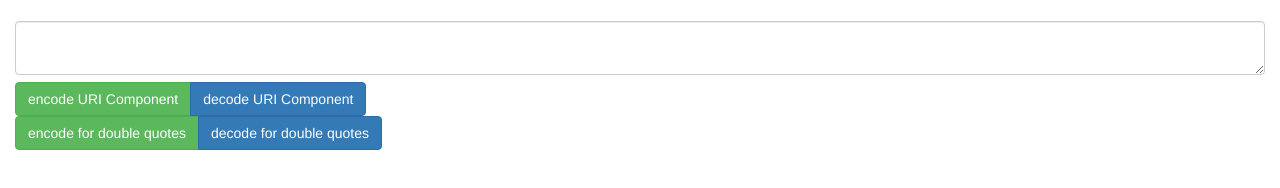
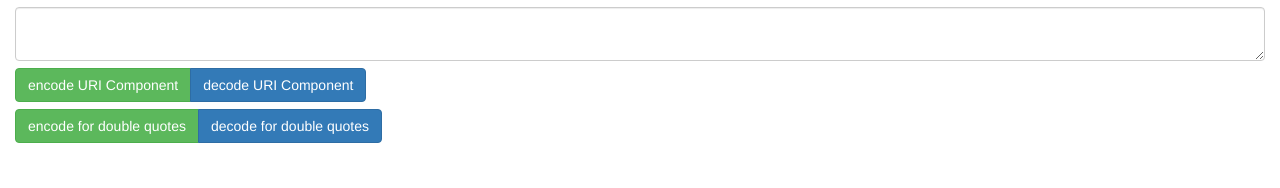
Before and after one commit to kahwee/untangle, a plain HTML site: page index.html in a window 1280 px wide. Drawn offline with nearby package versions, Linux system fonts and the light colour scheme.

Commit message:
better styling

```diff
--- a/index.html
+++ b/index.html
@@ -5,9 +5,9 @@
 	<!-- Latest compiled and minified CSS -->
 	<link rel="stylesheet" href="https://maxcdn.bootstrapcdn.com/bootstrap/3.3.6/css/bootstrap.min.css" integrity="sha384-1q8mTJOASx8j1Au+a5WDVnPi2lkFfwwEAa8hDDdjZlpLegxhjVME1fgjWPGmkzs7" crossorigin="anonymous">
 </head>
-<body style="margin-top: 1em;">
+<body style="margin-top: .5em;">
 	<div class="container-fluid">
-		<div class="row" style="margin-top: .5em;">
+		<div class="row">
 			<div class="col-md-12">
 				<textarea class="form-control" id="snippet"></textarea>
 			</div>
@@ -19,6 +19,8 @@
 					<button class="btn btn-primary" type="button" id="decodeURIComponent">decode URI Component</button>
 				</div>
 			</div>
+		</div>
+		<div class="row" style="margin-top: .5em;">
 			<div class="col-md-12">
 				<div class="btn-group" role="group">
 					<button class="btn btn-success" type="button" id="encodeFor2Quotes">encode for double quotes</button>
```
